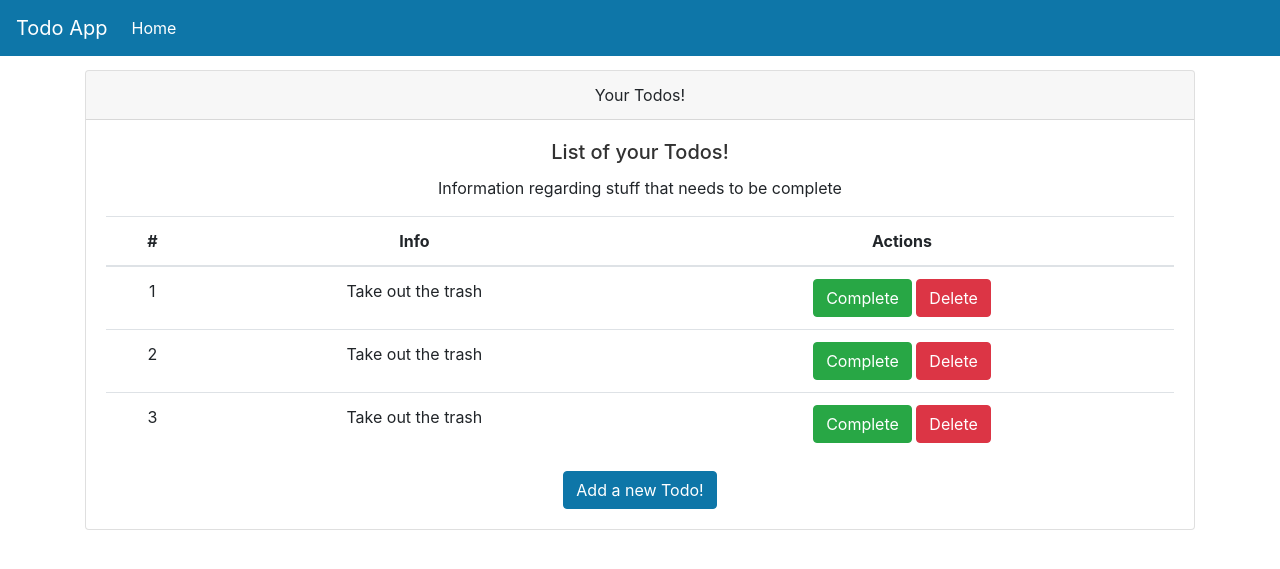
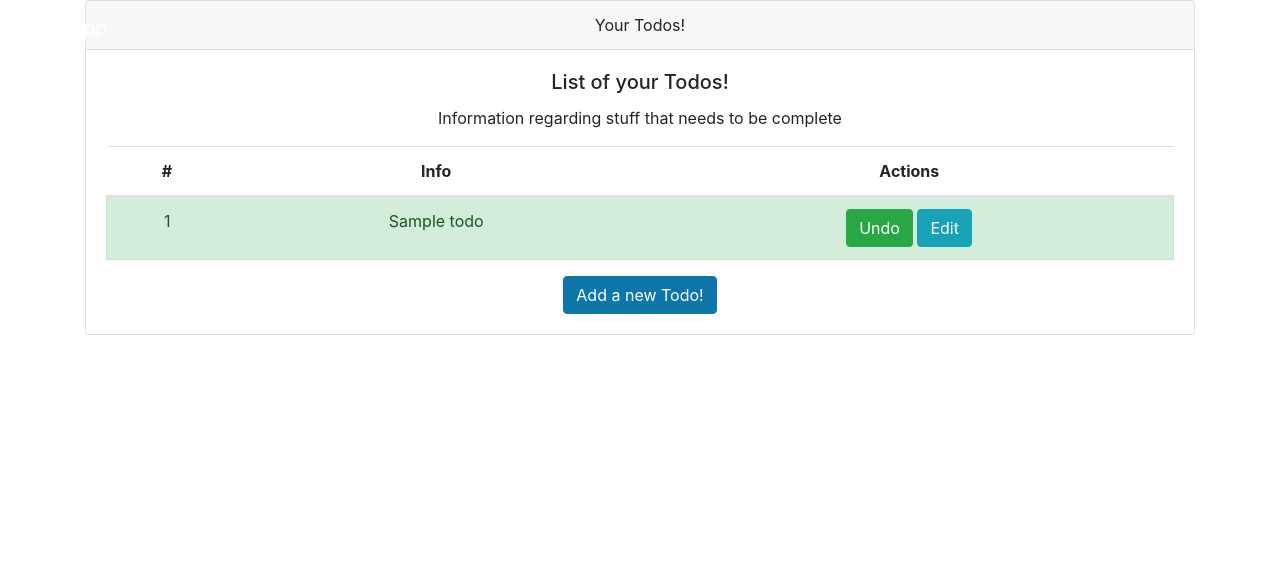
Before and after one commit to Wikkktor/DiveIntoFastAPI, a FastAPI app: template templates/home.html in a window 1280 px wide. Shown: the top 569 px of the page. Run offline with FastAPI, Linux system fonts and the light colour scheme; the template is opened without the code that fills it: most values are stand-ins (such as "Sample title", 1, 10 or a date in 2020); parts of the project's set-up code (start-up, migrations or seed data) failed here and were passed over; some libraries are stand-ins or nearby versions.

Commit message:
Adding all templates

```diff
--- a/templates/home.html
+++ b/templates/home.html
@@ -1,34 +1,4 @@
-
-<!DOCTYPE html>
-<html lang="en">
-<head>
-    <!-- Required meta tags -->
-    <link rel="stylesheet" type="text/css" href="{{ url_for('static', path='/todo/css/main.css') }}">
-    <link rel="stylesheet" type="text/css" href="{{ url_for('static', path='/todo/css/bootstrap.css') }}">
-    <meta charset="utf-8">
-    <meta name="viewport" content="width=device-width, initial-scale=1, shrink-to-fit=no">
-
-    <title>TodoApp</title>
-
-</head>
-<body>
-
-<div>
-    <nav class="navbar navbar-expand-md navbar-dark main-color fixed-top">
-        <a class="navbar-brand" href="#">Todo App</a>
-        <button class="navbar-toggler" type="button" data-toggle="collapse" data-target="#navbarNav"
-                aria-controls="navbarNav" aria-expanded="false" aria-label="Toggle navigation">
-            <span class="navbar-toggler-icon"></span>
-        </button>
-        <div class="collapse navbar-collapse" id="navbarNav">
-            <ul class="navbar-nav">
-                <li class="nav-item active">
-                    <a class="nav-link" href="#">Home </a>
-                </li>
-            </ul>
-        </div>
-    </nav>
-</div>
+{% include 'layout.html' %}
 
 <div class="container">
     <div class="card text-center">
@@ -50,36 +20,45 @@
                 </thead>
                 <tbody>
 
-<tr class="pointer" >
+                {% for todo in todos %}
+                {% if todo.complete == False %}
+                <tr class="pointer">
 
-      <td>1</td>
-      <td id="td1">Take out the trash </td>
-      <td><button type="button" class="btn btn-success">Complete</button> <button type="button" class="btn btn-danger">Delete</button> </td>
+                    <td>{{loop.index}}</td>
+                    <td>{{todo.title}}</td>
+                    <td>
+                        <button onclick="window.location.href='complete/{{todo.id}}'"
+                                type="button" class="btn btn-success">Complete</button>
+                        <button onclick="window.location.href='edit-todo/{{todo.id}}'"
+                                type="button" class="btn btn-info">
+                            Edit
+                        </button>
+                    </td>
                 </tr>
 
-  <tr class="pointer">
+                {% else %}
+                <tr class="pointer alert alert-success">
 
-      <td>2</td>
-      <td>Take out the trash</td>
-      <td><button type="button" class="btn btn-success">Complete</button> <button type="button" class="btn btn-danger">Delete</button> </td>
+                    <td>{{loop.index}}</td>
+                    <td class="strike-through-td">{{todo.title}}</td>
+                    <td>
+                        <button onclick="window.location.href='complete/{{todo.id}}'"
+                                type="button" class="btn btn-success">Undo
+                        </button>
+                        <button onclick="window.location.href='edit-todo/{{todo.id}}'"
+                                type="button" class="btn btn-info">
+                            Edit
+                        </button>
+                    </td>
                 </tr>
 
-  <tr class="pointer" >
-
-      <td>3</td>
-      <td >Take out the trash </td>
-      <td><button type="button" class="btn btn-success">Complete</button> <button type="button" class="btn btn-danger">Delete</button> </td>
-    </tr>
+                {% endif %}
+                {% endfor %}
 
                 </tbody>
             </table>
 
-            <a href="#" class="btn btn-primary">Add a new Todo!</a>
+            <a href="add-todo" class="btn btn-primary">Add a new Todo!</a>
         </div>
     </div>
 </div>
-<script src="{{ url_for('static', path='/todo/js/jquery-slim.js') }}"></script>
-<script src="{{ url_for('static', path='/todo/js/popper.js') }}"></script>
-<script src="{{ url_for('static', path='/todo/js/bootstrap.js') }}"></script>
-</body>
-</html>
--- /dev/null
+++ b/templates/layout.html
@@ -0,0 +1,26 @@
+<!DOCTYPE html>
+<html lang="en">
+<head>
+    <!-- Required meta tags -->
+    <link rel="stylesheet" type="text/css" href="{{ url_for('static', path='/todo/css/base.css') }}">
+    <link rel="stylesheet" type="text/css" href="{{ url_for('static', path='/todo/css/bootstrap.css') }}">
+    <meta charset="utf-8">
+    <meta name="viewport" content="width=device-width, initial-scale=1, shrink-to-fit=no">
+
+    <title>TodoApp</title>
+
+</head>
+<body>
+
+{% include 'navbar.html' %}
+
+{% block content %}
+
+{% endblock %}
+
+
+<script src="{{ url_for('static', path='/todo/js/jquery-slim.js') }}"></script>
+<script src="{{ url_for('static', path='/todo/js/popper.js') }}"></script>
+<script src="{{ url_for('static', path='/todo/js/bootstrap.js') }}"></script>
+</body>
+</html>
--- /dev/null
+++ b/templates/navbar.html
@@ -0,0 +1,26 @@
+<div>
+    <nav class="navbar navbar-expand-md navbar-dark main-color fixed-top">
+        <a class="navbar-brand" href="#">Todo App</a>
+        <button class="navbar-toggler" type="button" data-toggle="collapse" data-target="#navbarNav"
+                aria-controls="navbarNav" aria-expanded="false" aria-label="Toggle navigation">
+            <span class="navbar-toggler-icon"></span>
+        </button>
+        <div class="collapse navbar-collapse" id="navbarNav">
+            <ul class="navbar-nav">
+                {% if user %}
+                <li class="nav-item active">
+                    <a class="nav-link" href="#">Home </a>
+                </li>
+                {% endif %}
+            </ul>
+
+            <ul class="navbar-nav ml-auto">
+                {% if user %}
+                <li class="nav-item m-1">
+                    <a type="button" class="btn btn-outline-light" href="/auth/logout">Logout</a>
+                </li>
+                {% endif %}
+            </ul>
+        </div>
+    </nav>
+</div>
```
Also changed, not shown: templates/add-todo.html (added, +34 -0 lines), templates/edit-todo.html (added, +34 -0 lines), templates/login.html (added, +39 -0 lines), templates/register.html (added, +51 -0 lines). Lines whose indentation alone changed are shown as unchanged.
